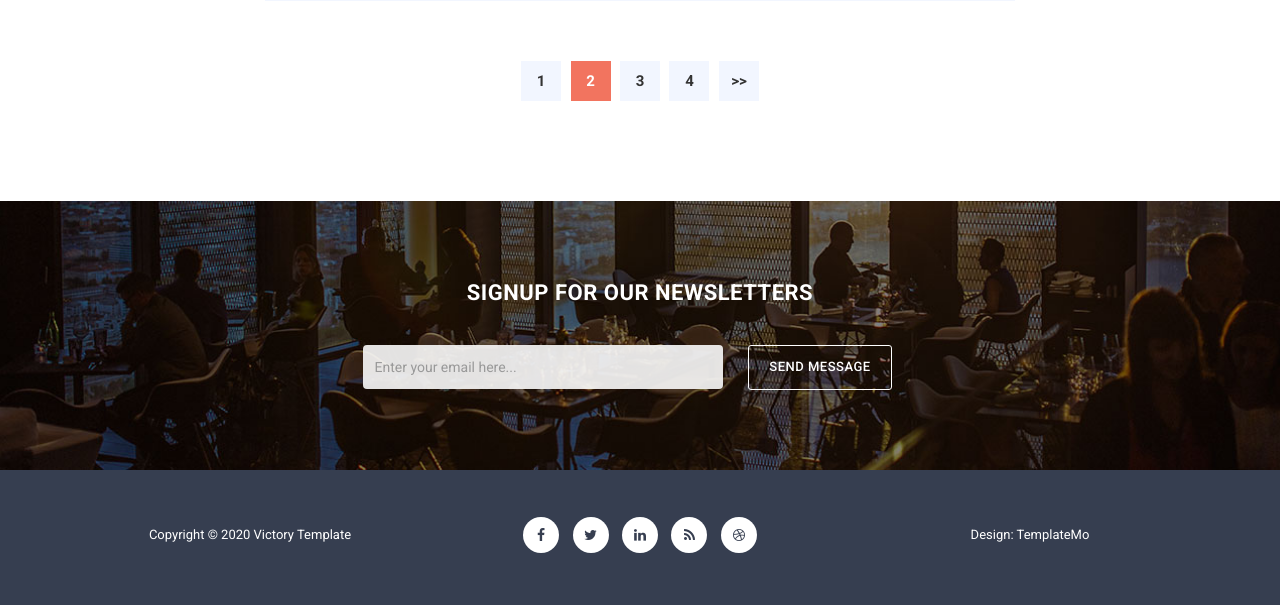
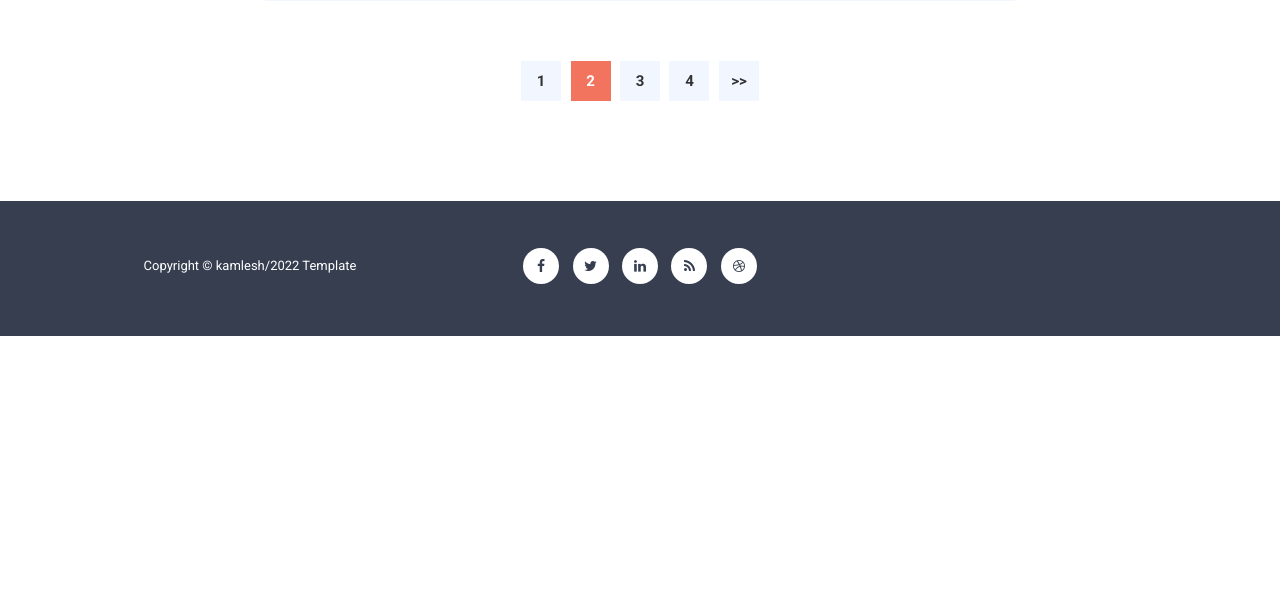
Before and after one commit to kamlesh217/Restaurant-Menu, a Django app: page /blog/ in a window 1280 px wide. Shown: the part 2864-3469 px from the top of the page. After the commit the page ends 3200 px from the top, so only its background shows below. Run offline with Django 4.2, Linux system fonts and the light colour scheme; some libraries are stand-ins or nearby versions.

Commit message:
copy new tags

```diff
--- a/food/templates/foods/base.html
+++ b/food/templates/foods/base.html
@@ -25,7 +25,7 @@
             <div class="container">
                 <a href="/" class="navbar-brand scroll-top">Khana Ghar</a>
                 <nav class="navbar navbar-inverse" role="navigation">
-                    <!--/.navbar-header-->
+
                     <div id="main-nav" class="collapse navbar-collapse">
                         <ul class="nav navbar-nav">
                             <li><a href="/">Home</a></li>
@@ -34,13 +34,13 @@
                             <li><a href="/contact">Contact Us</a></li>
                         </ul>
                     </div>
-                    <!--/.navbar-collapse-->
+
                 </nav>
-                <!--/.navbar-->
+
             </div>
-            <!--/.container-->
+
         </div>
-        <!--/.header-->
+
         {% block body%}
 
 
@@ -57,7 +57,7 @@
             <div class="container">
                 <div class="row">
                     <div class="col-md-4">
-                        <p>Copyright &copy; 2020 Victory Template</p>
+                        <p>Copyright &copy; kamlesh/2022 Template</p>
                     </div>
                     <div class="col-md-4">
                         <ul class="social-icons">
@@ -67,9 +67,6 @@
                             <li><a href="#"><i class="fa fa-rss"></i></a></li>
                             <li><a href="#"><i class="fa fa-dribbble"></i></a></li>
                         </ul>
-                    </div>
-                    <div class="col-md-4">
-                        <p>Design: TemplateMo</p>
                     </div>
                 </div>
             </div>
@@ -83,27 +80,27 @@
         <script src="{% static 'food/js/plugins.js'%}"></script>
         <script src="{% static 'food/js/main.js'%}"></script>
 
-    <!--    <script src="http://ajax.googleapis.com/ajax/libs/jquery/1.10.2/jquery.min.js" type="text/javascript"></script>	-->
+
         <script type="text/javascript">
         $(document).ready(function() {
-            // navigation click actions
+
             $('.scroll-link').on('click', function(event){
                 event.preventDefault();
                 var sectionID = $(this).attr("data-id");
                 scrollToID('#' + sectionID, 750);
             });
-            // scroll to top action
+
             $('.scroll-top').on('click', function(event) {
                 event.preventDefault();
                 $('html, body').animate({scrollTop:0}, 'slow');
             });
-            // mobile nav toggle
+
             $('#nav-toggle').on('click', function (event) {
                 event.preventDefault();
                 $('#main-nav').toggleClass("open");
             });
         });
-        // scroll function
+
         function scrollToID(id, speed){
             var offSet = 0;
             var targetOffset = $(id).offset().top - offSet;
--- a/food/templates/foods/blog.html
+++ b/food/templates/foods/blog.html
@@ -92,33 +92,6 @@
         </div>
     </section>
 
-
-    <section class="sign-up">
-        <div class="container">
-            <div class="row">
-                <div class="col-md-12">
-                    <div class="heading">
-                        <h2>Signup for our newsletters</h2>
-                    </div>
-                </div>
-            </div>
-            <form id="contact" action="" method="get">
-                <div class="row">
-                    <div class="col-md-4 col-md-offset-3">
-                        <fieldset>
-                            <input name="email" type="text" class="form-control" id="email" placeholder="Enter your email here..." required="">
-                        </fieldset>
-                    </div>
-                    <div class="col-md-2">
-                        <fieldset>
-                            <button type="submit" id="form-submit" class="btn">Send Message</button>
-                        </fieldset>
-                    </div>
-                </div>
-            </form>
-        </div>
-    </section>
-
 {% endblock%}
 
 
```
Also changed, not shown: food/templates/foods/contact.html (+1 -7 lines).
